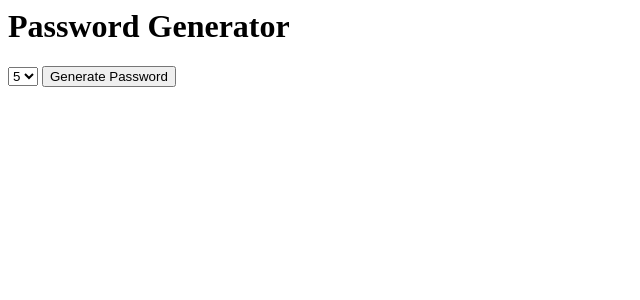
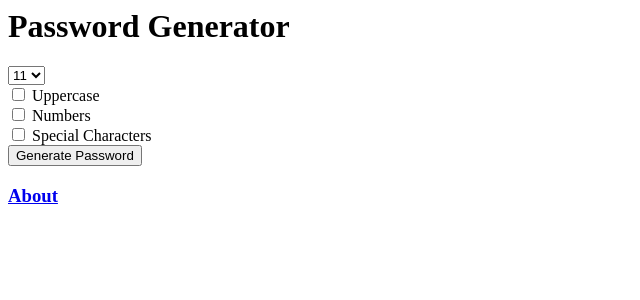
Before and after one commit to leroyg/password_gen_django, a Django app: page / in a window 1280 px wide. Shown: the top 300 px of the page, without its empty margins (0-640 px from the left). Run offline with Django 3.2, Linux system fonts and the light colour scheme.

Commit message:
Added About and return home to Gen page

```diff
--- /dev/null
+++ b/password_gen/generator/templates/generator/about.html
@@ -0,0 +1,4 @@
+<h1>Developed by LeRoy Gardner</h1>
+<h2>Copyright 2021</h2>
+
+<p>This site was created as a part of <a href='https://www.udemy.com/user/nicholaswalter2/'>Nick Walter's</a> course on<a href="https://www.udemy.com/course/django-3-make-websites-with-python-tutorial-beginner-learn-bootstrap/"> Udemy: "Django 3 - Make Full Stack Websites with Python Web Development</a></p>
--- a/password_gen/generator/templates/generator/home.html
+++ b/password_gen/generator/templates/generator/home.html
@@ -7,7 +7,26 @@
     <option value="7">7</option>
     <option value="8">8</option>
     <option value="9">9</option>
+    <option value="10">10</option>
+    <option value="11" selected="selected">11</option>
+    <option value="12">12</option>
   </select>
 
-  <input type="submit" value="Generate Password">
+<br>
+
+<input type="checkbox" name="uppercase"> Uppercase
+
+<br>
+
+<input type="checkbox" name="numbers"> Numbers
+
+<br>
+
+<input type="checkbox" name="special"> Special Characters
+
+<br>
+
+<input type="submit" value="Generate Password">
 </form>
+
+<h3><a href="{% url 'about' %}">About</a></h3>
--- a/password_gen/generator/templates/generator/password.html
+++ b/password_gen/generator/templates/generator/password.html
@@ -1 +1,3 @@
-PASSWORD IS HERE
+<H1>Your password is:</H1>
+<h2>{{ password }}</h2>
+<a href="{% url 'home' %}">Return to Home Page</a>
--- a/password_gen/generator/views.py
+++ b/password_gen/generator/views.py
@@ -1,9 +1,31 @@
 from django.shortcuts import render
 from django.http import HttpResponse
+import random
 
 # Create your views here.
 def home(request):
     return render(request,'generator/home.html')
 
+def about(request):
+    return render(request,'generator/about.html')
+
 def password(request):
-    return render(request, 'generator/password.html')
+
+    characters = list('abcdefghijklmnopqrstuvwxyz')
+
+    length = int(request.GET.get('length', 12))
+
+    if request.GET.get('uppercase'):
+        characters.extend(list('ABCDEFGHIJKLMNOPQRSTUVWXYZ'))
+
+    if request.GET.get('special'):
+        characters.extend(list('!@#$%^&*'))
+
+    if request.GET.get('numbers'):
+        characters.extend(list('0123456789'))
+
+    thepassword = ''
+    for x in range(length):
+        thepassword += random.choice(characters)
+
+    return render(request, 'generator/password.html', {'password':thepassword})
--- a/password_gen/password_gen/urls.py
+++ b/password_gen/password_gen/urls.py
@@ -18,6 +18,7 @@ from django.urls import path
 from generator import views
 
 urlpatterns = [
-    path('', views.home),
-    path('password/', views.password, name='password')
+    path('', views.home, name='home'),
+    path('password/', views.password, name='password'),
+    path('about/', views.about, name='about'),
 ]
```
